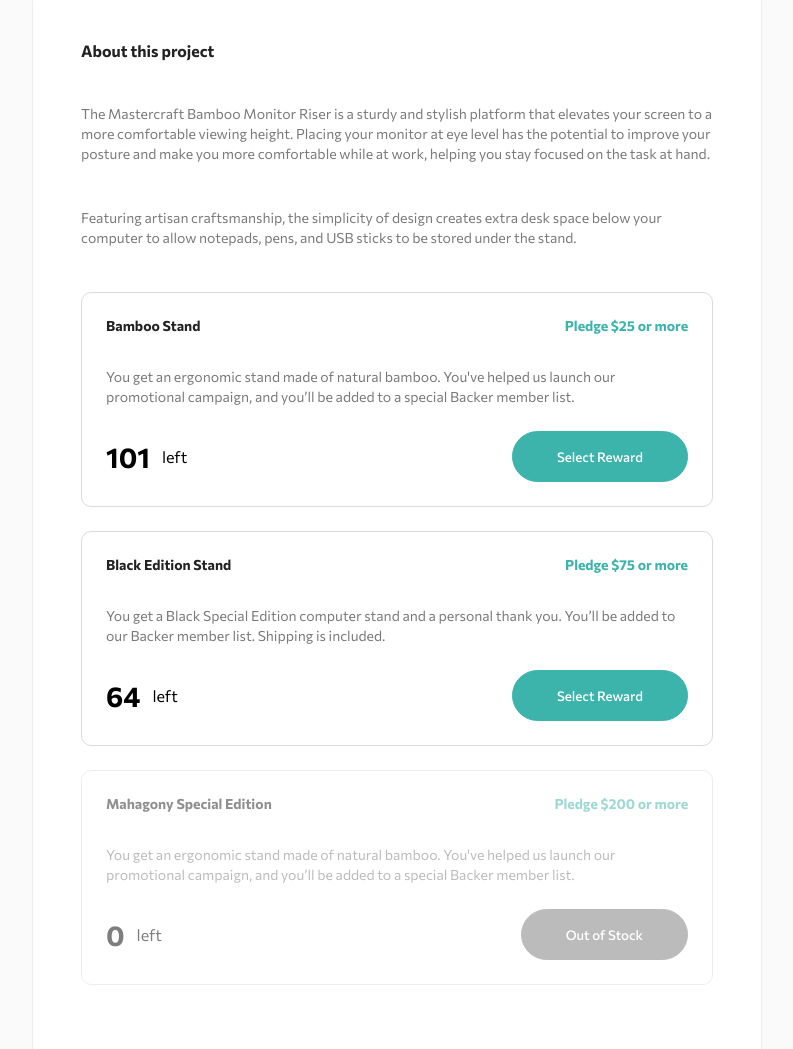
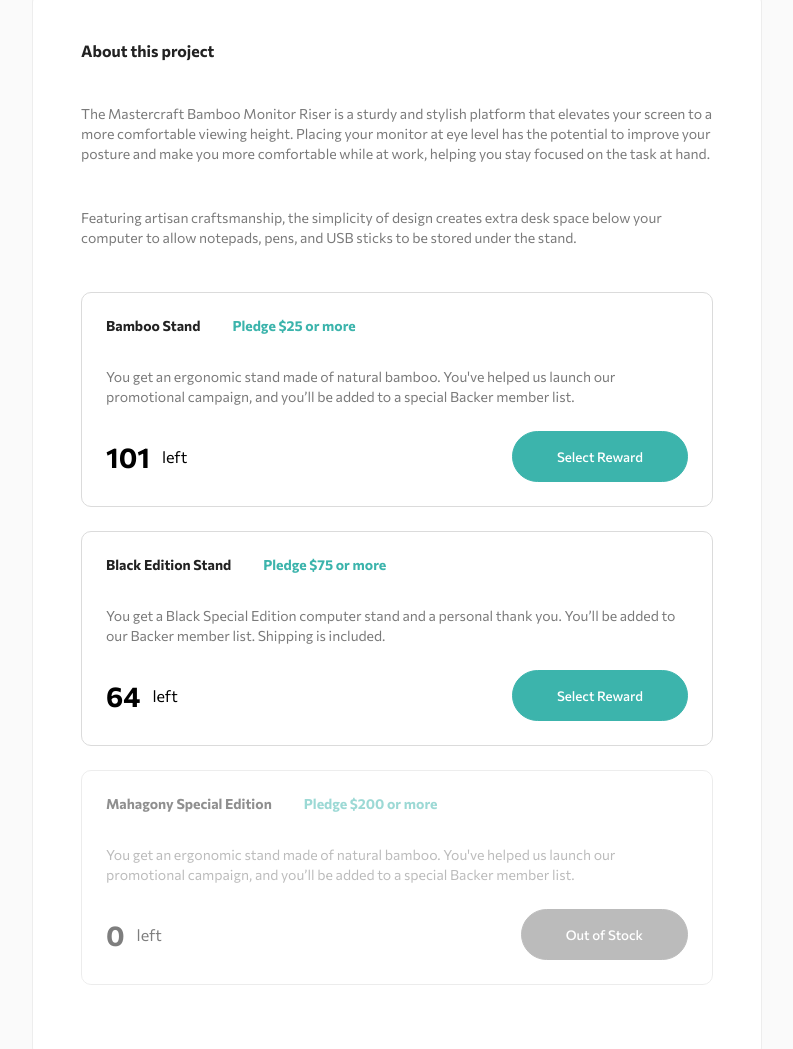
Before and after one commit to fabianhaef/crowdfunding-product-page, a plain HTML site: page index.html in a window 1280 px wide. Shown: the part 747-1796 px from the top of the page, without its empty margins (243-1036 px from the left). Drawn offline with Linux system fonts and the light colour scheme.

Commit message:
minor css fix

```diff
--- a/style.css
+++ b/style.css
@@ -598,12 +598,14 @@ header img {
   .about__pledge-title-div {
     display: flex;
     flex-direction: row;
-    justify-content: space-between;
+    justify-content: flex-start;
   }
 
   .about .about__pledge-title-div .about__highlighted {
-    color: var(--moderate)
+    color: var(--moderate);
+    margin-left: 2rem;
   }
+
   .about h2 {
     margin-bottom: 44px;
   }
```
